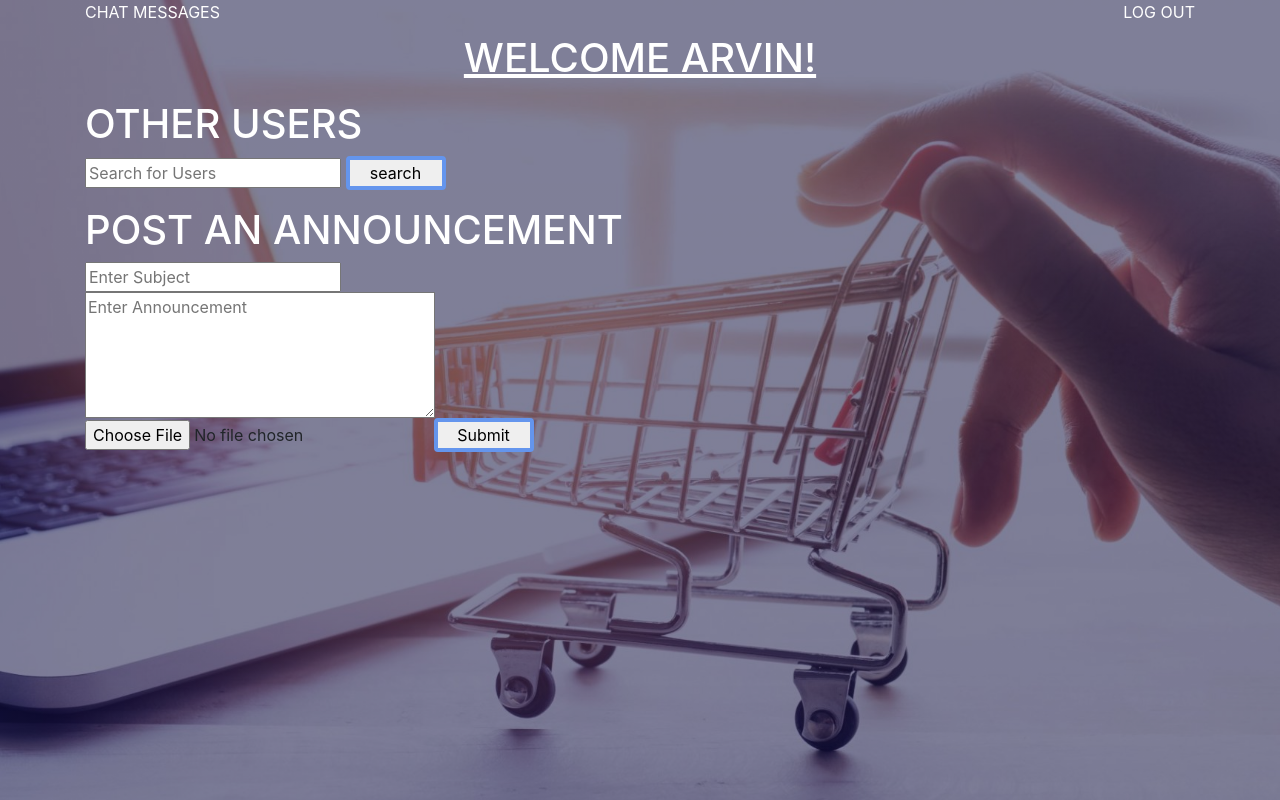
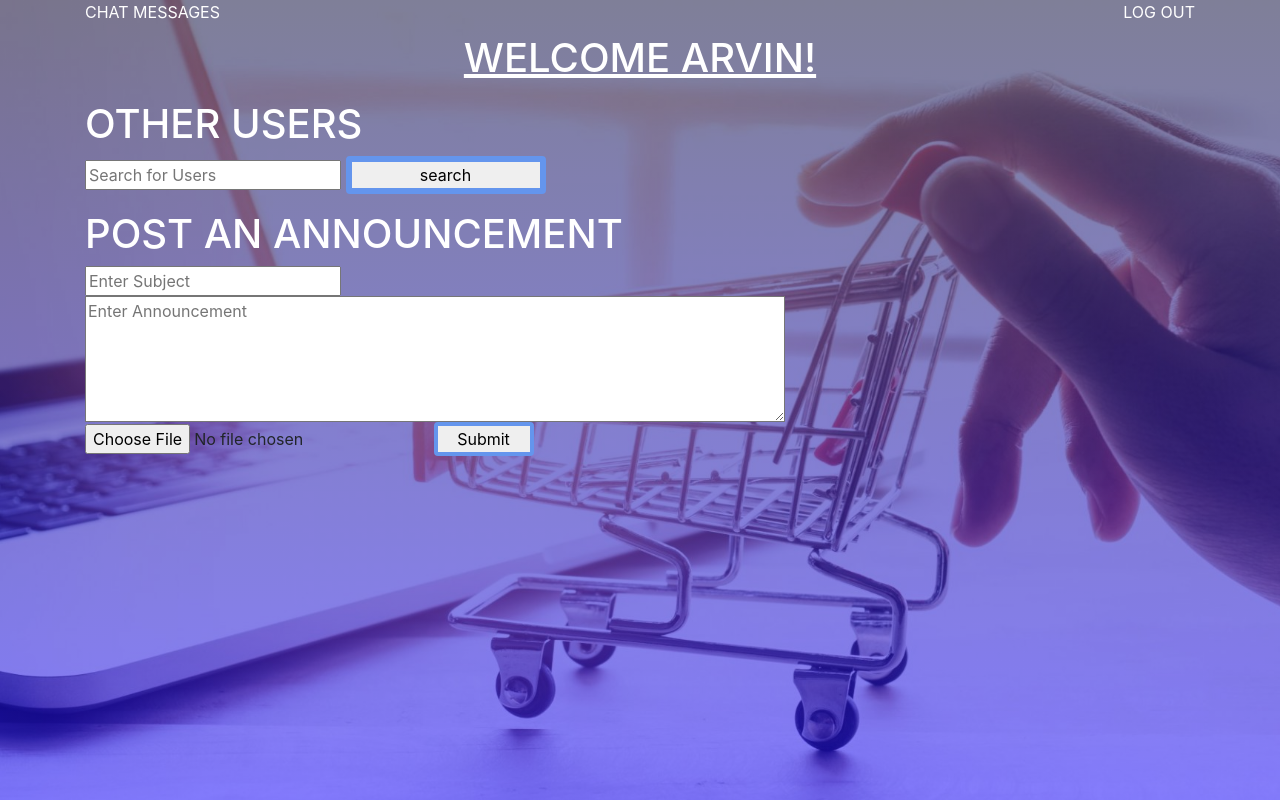
Before and after one commit to Arvindrap/shoppingmedia, a PHP site: page /home.php in a window 1280 px wide. Run offline with PHP 8.4, Linux system fonts and the light colour scheme; a user stored in the database is signed in; data that the repository does not hold is empty.

Commit message:
Update style.css

```diff
--- a/style.css
+++ b/style.css
@@ -1,13 +1,13 @@
 body{
-    background: linear-gradient(rgba(0, 0, 50, 0.5),rgba(0, 0, 50, 0.5)),url(pic.jpg);
+    background: linear-gradient(rgba(0, 0, 50, 0.5),rgba(17, 0, 255, 0.5)),url(pic.jpg);
     background-size: cover;
     background-position: center;
 }
 
 .login-box{
-    max-width: 700px;
+    max-width: 7800px;
     float: none;
-    margin: 150px auto;
+    margin: 100px auto;
 }
 
 .login-left{
@@ -36,14 +36,14 @@ h1{
 
 #main{
     height: 450px;
-    background-color: white;
+    background-color: black;
     margin-top: 70px;
 }
 
 .output{
-    background-color: white;
+    background-color: black;
     box-shadow: 0px 1px 1px #000;
-    height: 250px;
+    height: 270px;
     margin-bottom: 20px;
     overflow: scroll;
 }
@@ -53,19 +53,20 @@ ul{
 }
 
 input[type=submit]{
-    width: 100px;
+    width: 200px;
     box-sizing: border-box;
-    border: 4px solid #6495ed;
+    border: 6px solid #6495ed;
     border-radius: 4px;
 }
 
 textarea{
     background-color: #dcdcdc;
-    width: 350px;
+    width: 700px;
 }
 
+
 .weather-container {
-    background: #ccc;
+    background: rgba(211, 211, 211, 0.5);
     text-align: center;
 }
 
```
